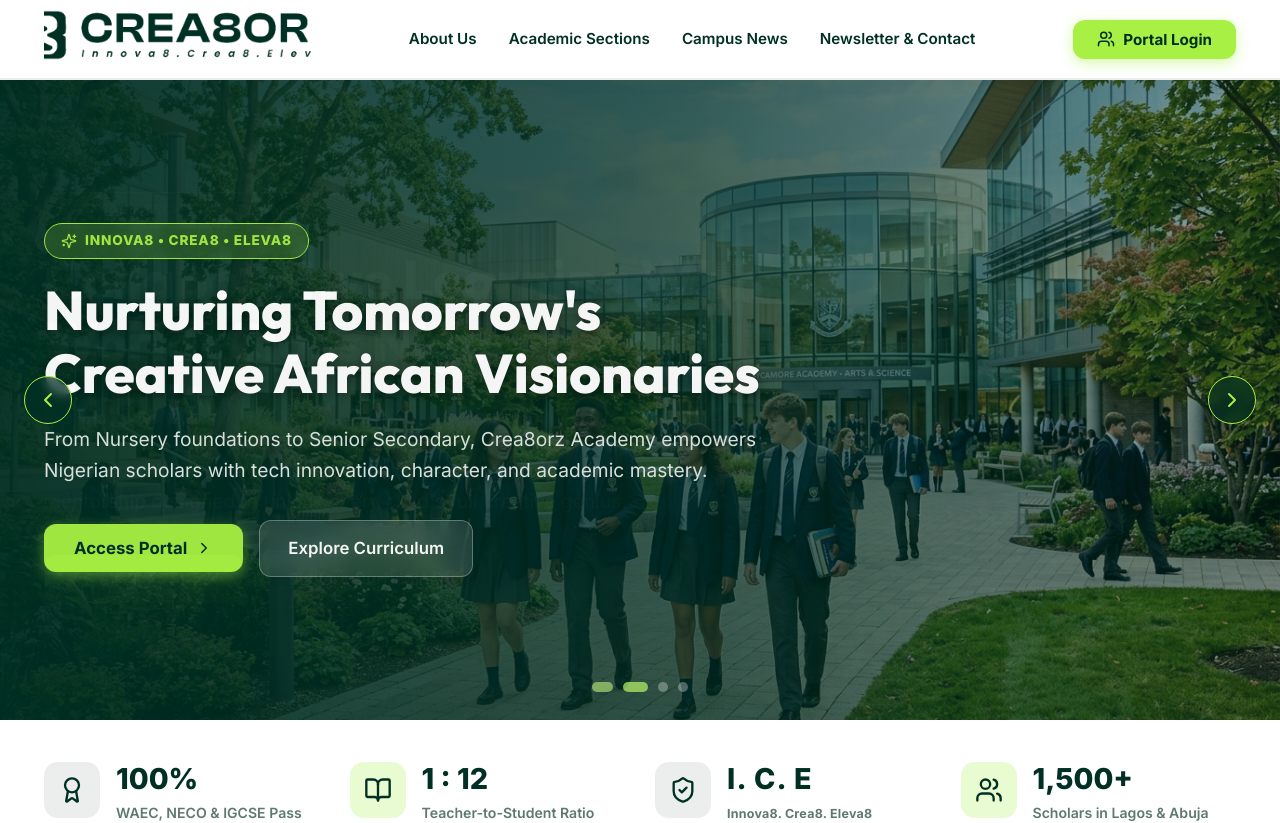
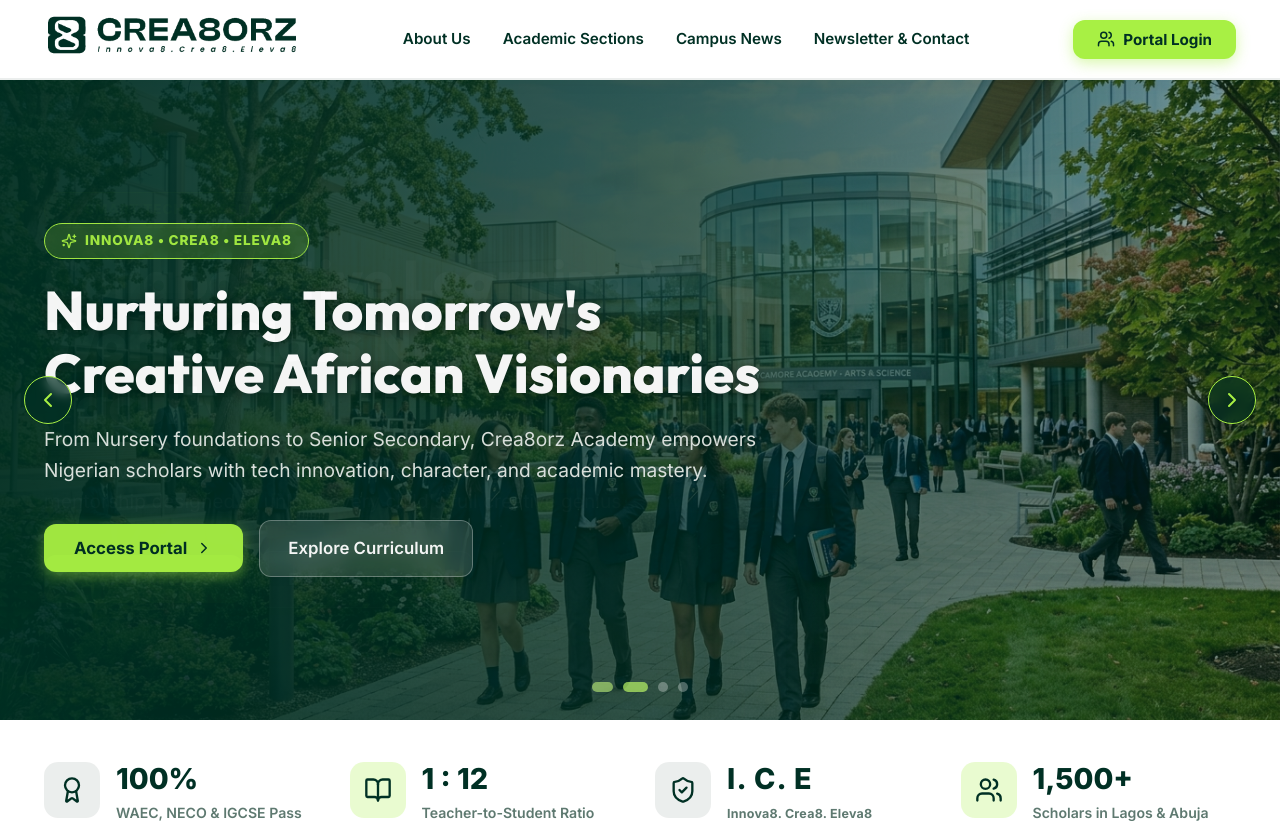
Before and after one commit to Manuel59701/School_Portal, a React (Vite) app in the folder frontend/: page / in a window 1280 px wide. Shown: the top 823 px of the page. Built offline with nearby package versions, Linux system fonts and the light colour scheme.

Commit message:
Fine-tune logo zoom and container bounds to ensure full visibility with no clipping

```diff
--- a/frontend/src/components/Crea8orzLogo.jsx
+++ b/frontend/src/components/Crea8orzLogo.jsx
@@ -2,12 +2,9 @@ import React from 'react';
 import logoImg from '../assets/images/crea8orz_logo.png';
 
 export default function Crea8orzLogo({ height = 48, variant = 'dark' }) {
-  // The original image has significant square whitespace around the logo.
-  // We use a tight container with overflow:hidden and a zoomed/centered image
-  // to crop directly to the brandmark, making it prominently visible.
-
-  // Target aspect ratio of the actual mark is ~ 4.8 : 1
-  const width = Math.round(height * 4.6);
+  // Balanced container with generous width and modest zoom
+  // so no lettering or brandmark is cut off, while removing the excessive outer margin.
+  const width = Math.round(height * 4.4);
 
   if (variant === 'light' || variant === 'on-dark') {
     return (
@@ -16,7 +13,7 @@ export default function Crea8orzLogo({ height = 48, variant = 'dark' }) {
           display: 'inline-flex',
           alignItems: 'center',
           backgroundColor: '#ffffff',
-          padding: '6px 16px',
+          padding: '6px 14px',
           borderRadius: '12px',
           boxShadow: '0 2px 10px rgba(0, 48, 36, 0.25)',
           border: '1.5px solid #A8F044'
@@ -37,7 +34,7 @@ export default function Crea8orzLogo({ height = 48, variant = 'dark' }) {
             src={logoImg}
             alt="Crea8orz Academy - Innova8 • Crea8 • Eleva8"
             style={{
-              width: `${Math.round(width * 1.55)}px`,
+              width: `${Math.round(width * 1.25)}px`,
               height: 'auto',
               position: 'absolute',
               top: '50%',
@@ -70,7 +67,7 @@ export default function Crea8orzLogo({ height = 48, variant = 'dark' }) {
         src={logoImg}
         alt="Crea8orz Academy - Innova8 • Crea8 • Eleva8"
         style={{
-          width: `${Math.round(width * 1.55)}px`,
+          width: `${Math.round(width * 1.25)}px`,
           height: 'auto',
           position: 'absolute',
           top: '50%',
```
Also changed, not shown: 2 other files (tests, documents, lock files or other folders).
